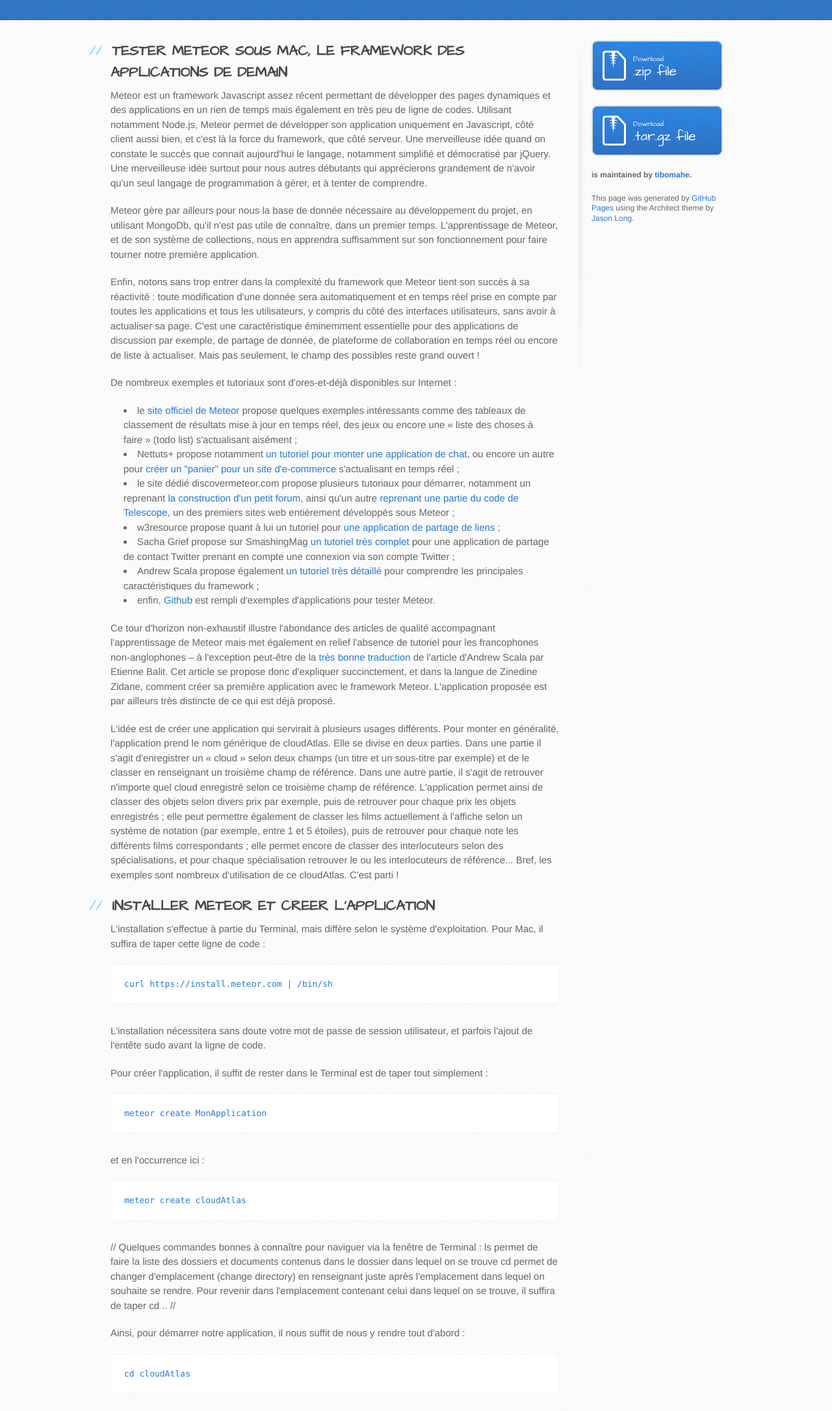
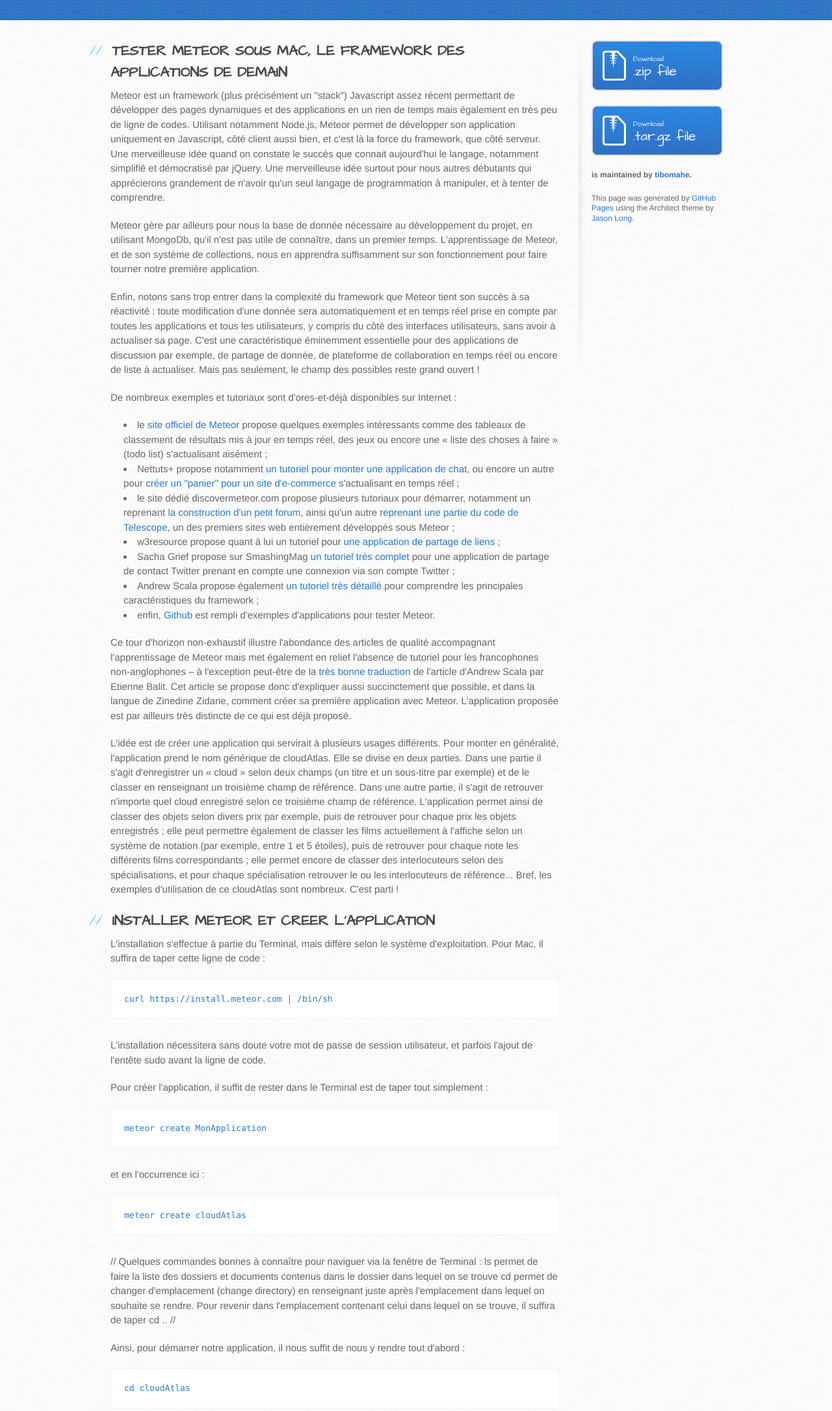
Before and after one commit to thibault-mahe/cloudAtlas-Meteor-App, a plain HTML site: page index.html in a window 1280 px wide. Shown: the part 564-2736 px from the top of the page at 65% size. Drawn offline with Linux system fonts and the light colour scheme.

```diff
--- a/index.html
+++ b/index.html
@@ -31,7 +31,7 @@
           <h2>
 <a name="tester-meteor-sous-mac-le-framework-des-applications-de-demain" class="anchor" href="#tester-meteor-sous-mac-le-framework-des-applications-de-demain"><span class="octicon octicon-link"></span></a>TESTER METEOR SOUS MAC, LE FRAMEWORK DES APPLICATIONS DE DEMAIN</h2>
 
-<p>Meteor est un framework Javascript assez récent permettant de développer des pages dynamiques et des applications en un rien de temps mais également en très peu de ligne de codes. Utilisant notamment Node.js, Meteor permet de développer son application uniquement en Javascript, côté client aussi bien, et c'est là la force du framework, que côté serveur. Une merveilleuse idée quand on constate le succès que connait aujourd'hui le langage, notamment simplifié et démocratisé par jQuery. Une merveilleuse idée surtout pour nous autres débutants qui apprécierons grandement de n'avoir qu'un seul langage de programmation à gérer, et à tenter de comprendre. </p>
+<p>Meteor est un framework (plus précisément un "stack") Javascript assez récent permettant de développer des pages dynamiques et des applications en un rien de temps mais également en très peu de ligne de codes. Utilisant notamment Node.js, Meteor permet de développer son application uniquement en Javascript, côté client aussi bien, et c'est là la force du framework, que côté serveur. Une merveilleuse idée quand on constate le succès que connait aujourd'hui le langage, notamment simplifié et démocratisé par jQuery. Une merveilleuse idée surtout pour nous autres débutants qui apprécierons grandement de n'avoir qu'un seul langage de programmation à manipuler, et à tenter de comprendre. </p>
 
 <p>Meteor gère par ailleurs pour nous la base de donnée nécessaire au développement du projet, en utilisant MongoDb, qu'il n'est pas utile de connaître, dans un premier temps. L'apprentissage de Meteor, et de son système de collections, nous en apprendra suffisamment sur son fonctionnement pour faire tourner notre première application.</p>
 
@@ -40,7 +40,7 @@
 <p>De nombreux exemples et tutoriaux sont d'ores-et-déjà disponibles sur Internet :</p>
 
 <ul>
-<li>le <a href="http://www.meteor.com/examples/leaderboard">site officiel de Meteor</a> propose quelques exemples intéressants comme des tableaux de classement de résultats mise à jour en temps réel, des jeux ou encore une « liste des choses à faire » (todo list) s'actualisant aisément ;</li>
+<li>le <a href="http://www.meteor.com/examples/leaderboard">site officiel de Meteor</a> propose quelques exemples intéressants comme des tableaux de classement de résultats mis à jour en temps réel, des jeux ou encore une « liste des choses à faire » (todo list) s'actualisant aisément ;</li>
 <li>Nettuts+ propose notamment <a href="http://net.tutsplus.com/tutorials/javascript-ajax/prototyping-with-meteor/">un tutoriel pour monter une application de chat</a>, ou encore un autre pour <a href="http://net.tutsplus.com/tutorials/javascript-ajax/whats-this-meteor-thing/">créer un "panier" pour un site d'e-commerce</a> s'actualisant en temps réel ;</li>
 <li>le site dédié discovermeteor.com propose plusieurs tutoriaux pour démarrer, notamment un reprenant <a href="http://www.discovermeteor.com/2013/01/30/getting-started-with-meteor/">la construction d'un petit forum</a>, ainsi qu'un autre <a href="http://www.discovermeteor.com/2013/02/20/a-look-at-a-meteor-template/">reprenant une partie du code de Telescope</a>, un des premiers sites web entièrement développés sous Meteor ;</li>
 <li>w3resource propose quant à lui un tutoriel pour <a href="http://www.w3resource.com/meteor/build-an-app-with-meteor.php">une application de partage de liens</a> ;</li>
@@ -48,9 +48,9 @@
 <li>Andrew Scala propose également <a href="http://andrewscala.com/meteor/">un tutoriel très détaillé</a> pour comprendre les principales caractéristiques du framework ;</li>
 <li>enfin, <a href="https://github.com/search?q=meteor&amp;ref=reposearch">Github</a> est rempli d'exemples d'applications pour tester Meteor.</li>
 </ul><p>Ce tour d'horizon non-exhaustif illustre l'abondance des articles de qualité accompagnant l'apprentissage de Meteor mais met également en relief l'absence de tutoriel pour les francophones non-anglophones – à l'exception peut-être de la <a href="http://www.etiennebalit.com/2013/04/meteor-b-a-ba-et-bonnes-pratiques/">très bonne traduction</a> de l'article d'Andrew Scala par Etienne Balit.
-Cet article se propose donc d'expliquer succinctement, et dans la langue de Zinedine Zidane, comment créer sa première application avec le framework Meteor. L'application proposée est par ailleurs très distincte de ce qui est déjà proposé.</p>
+Cet article se propose donc d'expliquer aussi succinctement que possible, et dans la langue de Zinedine Zidane, comment créer sa première application avec Meteor. L'application proposée est par ailleurs très distincte de ce qui est déjà proposé.</p>
 
-<p>L'idée est de créer une application qui servirait à plusieurs usages différents. Pour monter en généralité, l'application prend le nom générique de cloudAtlas. Elle se divise en deux parties. Dans une partie il s'agit d'enregistrer un « cloud » selon deux champs (un titre et un sous-titre par exemple) et de le classer en renseignant un troisième champ de référence. Dans une autre partie, il s'agit de retrouver n'importe quel cloud enregistré selon ce troisième champ de référence. L'application permet ainsi de classer des objets selon divers prix par exemple, puis de retrouver pour chaque prix les objets enregistrés ; elle peut permettre également de classer les films actuellement à l'affiche selon un système de notation (par exemple, entre 1 et 5 étoiles), puis de retrouver pour chaque note les différents films correspondants ; elle permet encore de classer des interlocuteurs selon des spécialisations, et pour chaque spécialisation retrouver le ou les interlocuteurs de référence... Bref, les exemples sont nombreux d'utilisation de ce cloudAtlas. C'est parti !</p>
+<p>L'idée est de créer une application qui servirait à plusieurs usages différents. Pour monter en généralité, l'application prend le nom générique de cloudAtlas. Elle se divise en deux parties. Dans une partie il s'agit d'enregistrer un « cloud » selon deux champs (un titre et un sous-titre par exemple) et de le classer en renseignant un troisième champ de référence. Dans une autre partie, il s'agit de retrouver n'importe quel cloud enregistré selon ce troisième champ de référence. L'application permet ainsi de classer des objets selon divers prix par exemple, puis de retrouver pour chaque prix les objets enregistrés ; elle peut permettre également de classer les films actuellement à l'affiche selon un système de notation (par exemple, entre 1 et 5 étoiles), puis de retrouver pour chaque note les différents films correspondants ; elle permet encore de classer des interlocuteurs selon des spécialisations, et pour chaque spécialisation retrouver le ou les interlocuteurs de référence... Bref, les exemples d'utilisation de ce cloudAtlas sont nombreux. C'est parti !</p>
 
 <h2>
 <a name="installer-meteor-et-creer-lapplication" class="anchor" href="#installer-meteor-et-creer-lapplication"><span class="octicon octicon-link"></span></a>INSTALLER METEOR ET CREER L'APPLICATION</h2>
@@ -73,9 +73,9 @@ Pour Mac, il suffira de taper cette ligne de code :</p>
 <pre><code>meteor create cloudAtlas
 </code></pre>
 
-<p>// Quelques commandes bonnes à connaître pour naviguer via la fenêtre de Terminal :
-<em>ls</em> permet de faire la liste des dossiers et documents contenus dans le dossier dans lequel on se trouve
-<em>cd</em> permet de changer d'emplacement (change directory) en renseignant juste après l'emplacement dans lequel on souhaite se rendre. Pour revenir dans l'emplacement contenant celui dans lequel on se trouve, il suffira de taper <em>cd ..</em> //</p>
+<p><em>// Quelques commandes bonnes à connaître pour naviguer via la fenêtre de Terminal :</em>
+<em><strong>ls</strong> permet de faire la liste des dossiers et documents contenus dans le dossier dans lequel on se trouve</em>
+<em><strong>cd</strong> permet de changer d'emplacement (change directory) en renseignant juste après l'emplacement dans lequel on souhaite se rendre. Pour revenir dans l'emplacement contenant celui dans lequel on se trouve, il suffira de taper <strong>cd ..</strong> //</em></p>
 
 <p>Ainsi, pour démarrer notre application, il nous suffit de nous y rendre tout d'abord :</p>
 
```
Also changed, not shown: params.json (+1 -1 lines).
